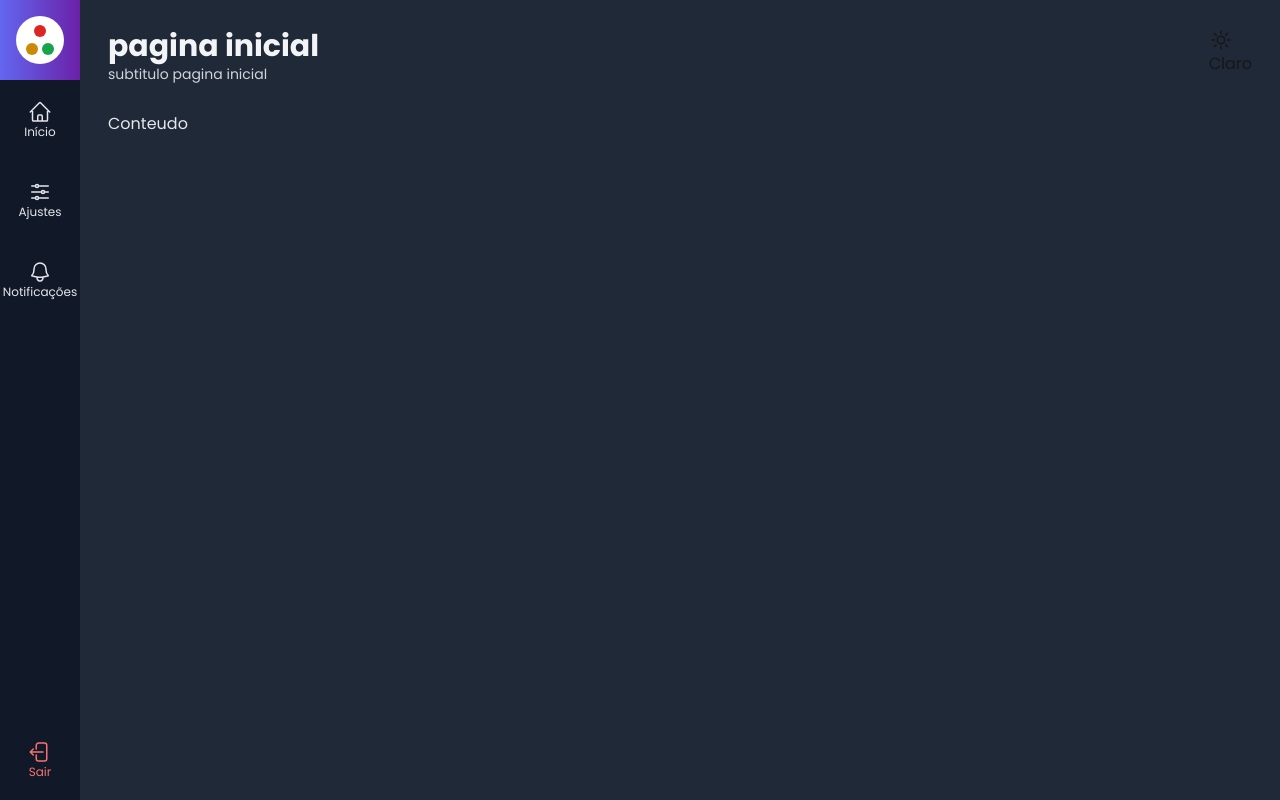
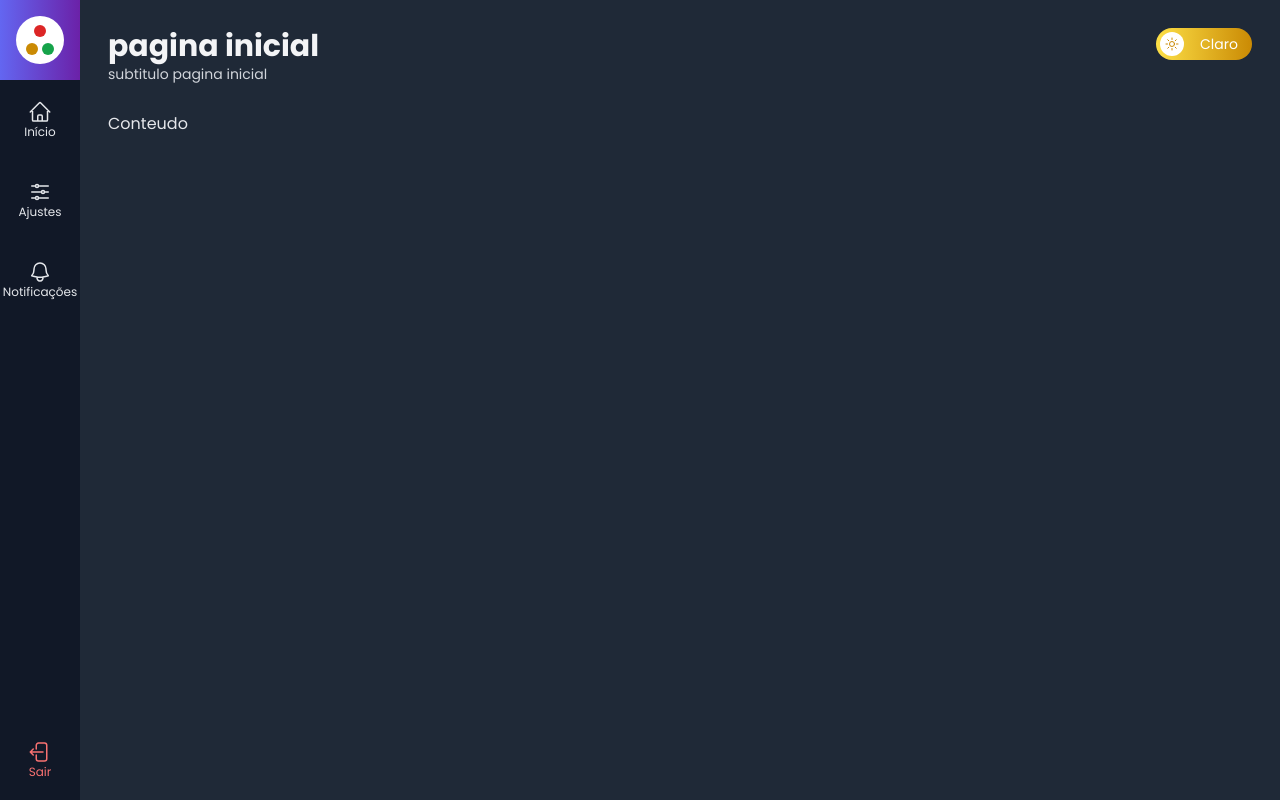
Before and after one commit to Victordplima/Template-Admin, a Next.js app: page / in a window 1280 px wide. Built offline with nearby package versions, Linux system fonts and the light colour scheme.

Commit message:
feat: adiciona a lógica e estilos do botão alternar tema

```diff
--- a/src/components/icons/index.tsx
+++ b/src/components/icons/index.tsx
@@ -75,7 +75,7 @@
         viewBox="0 0 24 24"
         strokeWidth={1.5}
         stroke="currentColor"
-        className="size-6"
+        className="size-4"
     >
         <path
             strokeLinecap="round"
@@ -92,7 +92,7 @@
         viewBox="0 0 24 24"
         strokeWidth={1.5}
         stroke="currentColor"
-        className="size-6"
+        className="size-4"
     >
         <path
             strokeLinecap="round"
--- a/src/components/template/BotaoAlternarTema.tsx
+++ b/src/components/template/BotaoAlternarTema.tsx
@@ -1,4 +1,4 @@
-import { IconeSol } from "../icons";
+import { IconeLua, IconeSol } from "../icons";
 
 interface BotaoAlternarTemaProps {
     tema?: string;
@@ -7,13 +7,32 @@
 
 export default function BotaoAlternarTema(props: BotaoAlternarTemaProps) {
     return props.tema === "dark" ? (
-        <div onClick={props.alternarTema} className={` `}>
-            <div className={` `}>{IconeSol}</div>
-            <div className={` `}>
-                <span>Claro</span>
+        <div
+            onClick={props.alternarTema}
+            className={` hidden sm:flex items-center cursor-pointer bg-gradient-to-r from-yellow-300 to-yellow-600 w-14 lg:w-24 h-8 p-1 rounded-full`}
+        >
+            <div
+                className={` flex justify-center items-center bg-white text-yellow-600 w-6 h-6 rounded-full `}
+            >
+                {IconeSol}
+            </div>
+            <div className={` hidden lg:flex items-center ml-4 text-white`}>
+                <span className={`text-sm`}>Claro</span>
             </div>
         </div>
     ) : (
-        <div></div>
+        <div
+            onClick={props.alternarTema}
+            className={` hidden sm:flex items-center justify-end cursor-pointer bg-gradient-to-r from-gray-500 to-gray-900 w-14 lg:w-24 h-8 p-1 rounded-full`}
+        >
+            <div className={` hidden lg:flex items-center mr-2 text-gray-300`}>
+                <span className={`text-sm`}>Escuro</span>
+            </div>
+            <div
+                className={` flex justify-center items-center bg-black text-yellow-300 w-6 h-6 rounded-full `}
+            >
+                {IconeLua}
+            </div>
+        </div>
     );
 }
```
